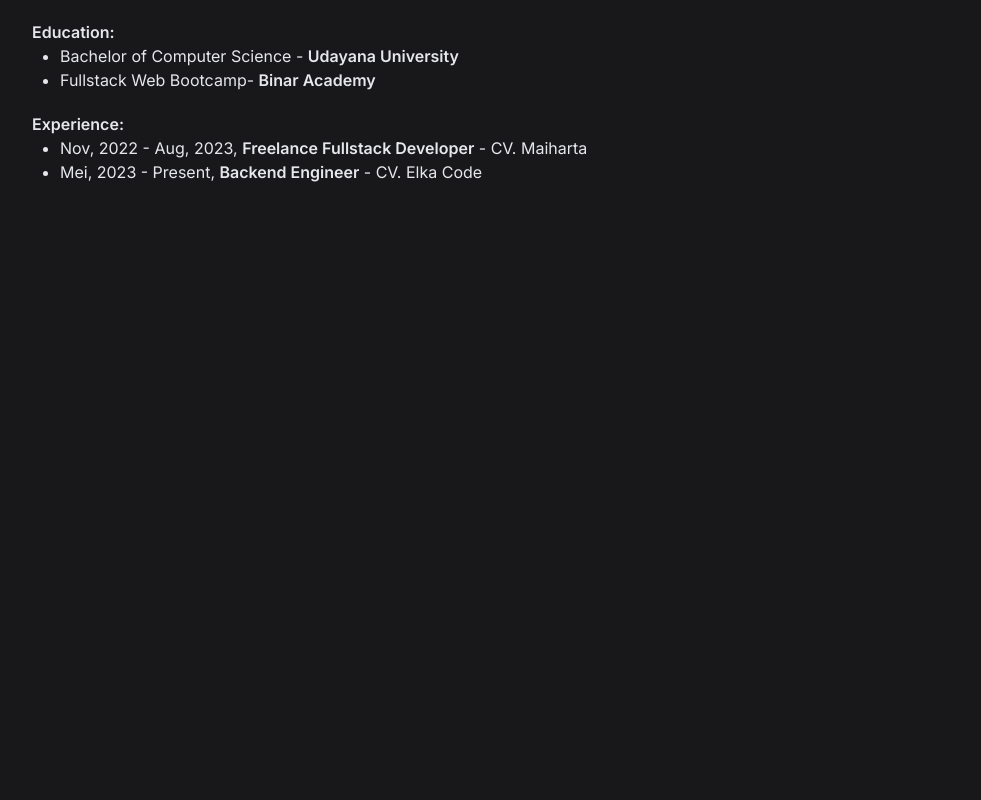
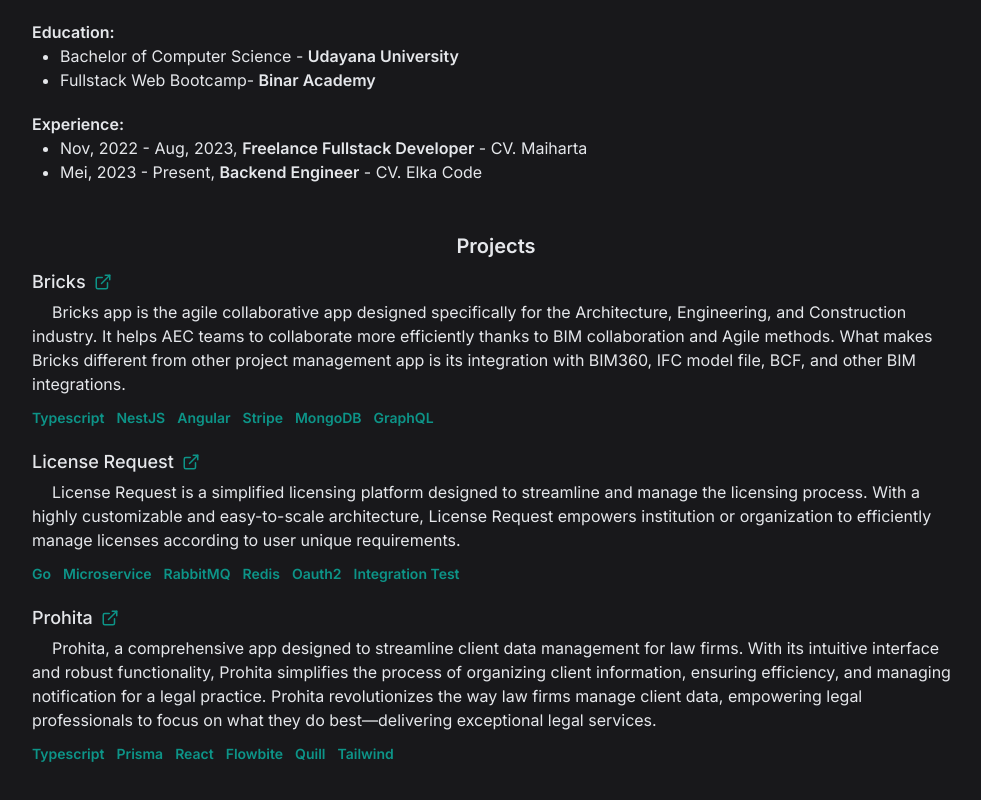
Before and after one commit to mrspec7er/resume, a Next.js app: page / in a window 1280 px wide. Shown: the part 200-1000 px from the top of the page, without its empty margins (144-1125 px from the left). Before the commit the page ends 800 px from the top, so only its background shows below. Built offline with nearby package versions, Linux system fonts and the light colour scheme.

Commit message:
feat: 🎸 added project section

```diff
--- /dev/null
+++ b/app/data/projects.json
@@ -0,0 +1,95 @@
+[
+  {
+    "name": "Bricks",
+    "url": "https://www.bricksapp.io/",
+    "desc": "Bricks app is the agile collaborative app designed specifically for the Architecture, Engineering, and Construction industry. It helps AEC teams to collaborate more efficiently thanks to BIM collaboration and Agile methods. What makes Bricks different from other project management app is its integration with BIM360, IFC model file, BCF, and other BIM integrations.",
+    "techStack": [
+      {
+        "name": "Typescript",
+        "url": "https://www.typescriptlang.org/"
+      },
+      {
+        "name": "NestJS",
+        "url": "https://nestjs.com/"
+      },
+      {
+        "name": "Angular",
+        "url": "https://angular.io/"
+      },
+      {
+        "name": "Stripe",
+        "url": "https://stripe.com/payments"
+      },
+      {
+        "name": "MongoDB",
+        "url": "https://www.mongodb.com/"
+      },
+      {
+        "name": "GraphQL",
+        "url": "https://graphql.org/"
+      }
+    ]
+  },
+  {
+    "name": "License Request",
+    "url": "https://github.com/mrspec7er/license-request",
+    "desc": "License Request is a simplified licensing platform designed to streamline and manage the licensing process. With a highly customizable and easy-to-scale architecture, License Request empowers institution or organization to efficiently manage licenses according to user unique requirements.",
+    "techStack": [
+      {
+        "name": "Go",
+        "url": "https://go.dev/"
+      },
+      {
+        "name": "Microservice",
+        "url": "https://microservices.io/"
+      },
+      {
+        "name": "RabbitMQ",
+        "url": "https://www.rabbitmq.com/"
+      },
+      {
+        "name": "Redis",
+        "url": "https://redis.io/"
+      },
+      {
+        "name": "Oauth2",
+        "url": "https://oauth.net/2/"
+      },
+      {
+        "name": "Integration Test",
+        "url": "https://katalon.com/resources-center/blog/integration-testing"
+      }
+    ]
+  },
+  {
+    "name": "Prohita",
+    "url": "https://prohita.com/",
+    "desc": "Prohita, a comprehensive app designed to streamline client data management for law firms. With its intuitive interface and robust functionality, Prohita simplifies the process of organizing client information, ensuring efficiency, and managing notification for a legal practice. Prohita revolutionizes the way law firms manage client data, empowering legal professionals to focus on what they do best—delivering exceptional legal services.",
+    "techStack": [
+      {
+        "name": "Typescript",
+        "url": "https://www.typescriptlang.org/"
+      },
+      {
+        "name": "Prisma",
+        "url": "https://www.prisma.io/"
+      },
+      {
+        "name": "React",
+        "url": "https://react.dev/"
+      },
+      {
+        "name": "Flowbite",
+        "url": "https://flowbite.com/"
+      },
+      {
+        "name": "Quill",
+        "url": "https://quilljs.com/"
+      },
+      {
+        "name": "Tailwind",
+        "url": "https://tailwindcss.com/"
+      }
+    ]
+  }
+]
--- a/app/page.tsx
+++ b/app/page.tsx
@@ -1,17 +1,20 @@
 import Navbar from "@/components/ui/navbar";
+import { FiExternalLink } from "react-icons/fi";
+import projects from "@/app/data/projects.json";
 
 export default function Home() {
   return (
     <main className="flex flex-col items-center justify-between p-12 max-w-screen-lg mx-auto">
       <Navbar />
       <Introduction />
+      <Projects />
     </main>
   );
 }
 
 export function Introduction() {
   return (
-    <div className="my-10 text-gray-200">
+    <div className="mt-10 mb-7 text-gray-200">
       <p>
         Hi there, I'm <span className="font-semibold">Sandi</span>. I'm a
         software developer, currently working on as{" "}
@@ -76,3 +79,37 @@
     </div>
   );
 }
+
+export function Projects() {
+  return (
+    <div className="mb-10 text-gray-200">
+      <p className="font-semibold text-xl text-center">Projects</p>
+      {projects.map((p) => (
+        <div className="pb-3" key={p.name}>
+          <a
+            className="font-medium text-lg pt-2 pb-1 flex gap-2 items-center hover:text-teal-500"
+            target="_blank"
+            href={p.url}
+          >
+            <span>{p.name}</span>
+            <div className="text-teal-600">
+              <FiExternalLink />
+            </div>
+          </a>
+          <p className="indent-5">{p.desc}</p>
+          <div className="flex flex-wrap gap-3 text-teal-600 mt-3 text-sm font-semibold">
+            {p.techStack.map((t) => (
+              <a
+                key={t.name}
+                className="hover:underline underline-offset-4"
+                href={t.url}
+              >
+                {t.name}
+              </a>
+            ))}
+          </div>
+        </div>
+      ))}
+    </div>
+  );
+}
--- a/package.json
+++ b/package.json
@@ -16,6 +16,7 @@
     "next": "14.2.3",
     "react": "^18",
     "react-dom": "^18",
+    "react-icons": "^5.2.1",
     "tailwind-merge": "^2.3.0",
     "tailwindcss-animate": "^1.0.7"
   },
```
Also changed, not shown: 1 other file (tests, documents, lock files or other folders).
